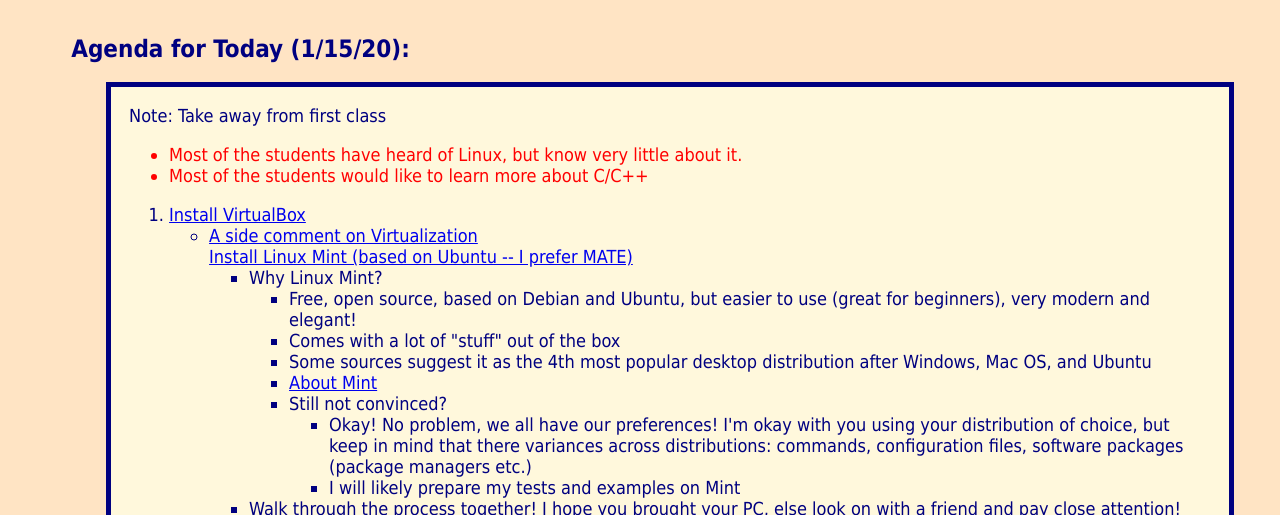
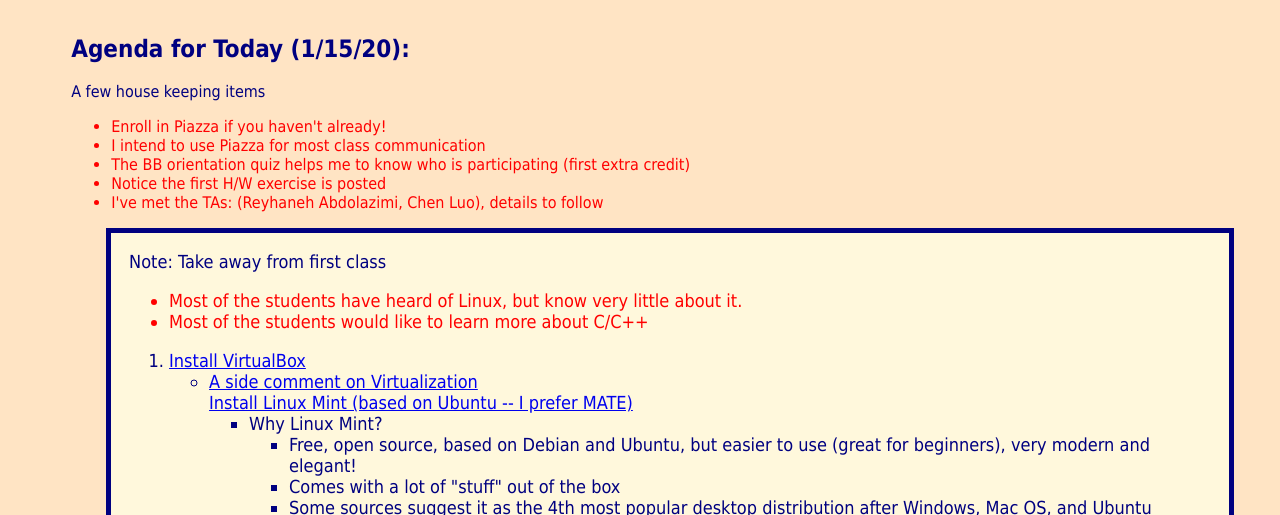
Before and after one commit to mwcorley79/MikeCorley, a plain HTML site: page cse384_lecture2.html in a window 1280 px wide. Shown: the part 209-724 px from the top of the page. Drawn offline with Linux system fonts and the light colour scheme.

Commit message:
lecture 2 update

```diff
--- a/cse384_lecture2.html
+++ b/cse384_lecture2.html
@@ -35,6 +35,17 @@
   <div class="LectureResources" style="margin-left:5%; margin-right:3%">
     <div class=LectureContentBlock>
       <h2>Agenda for Today (1/15/20):</h2>
+
+      A few house keeping items
+      <ul>
+          <li style="color: red; font-style: bold">Enroll in Piazza if you haven't already! </li>
+          <li style="color: red; font-style: bold">I intend to use Piazza for most class communication </li>
+          <li style="color: red; font-style: bold">The BB orientation quiz helps me to know who is participating (first extra credit) </li>
+          <li style="color: red; font-style: bold">Notice the first H/W exercise is posted </li>
+          <li style="color: red; font-style: bold">I've met the TAs: (Reyhaneh Abdolazimi, Chen Luo), details to follow </li>
+      </ul>
+
+
       <div style="border: solid thick; font-size:large; padding:1em; margin-left:3%;background-color: cornsilk">
 
         Note: Take away from first class
```
Also changed, not shown: cse384.html (+5 -3 lines).
